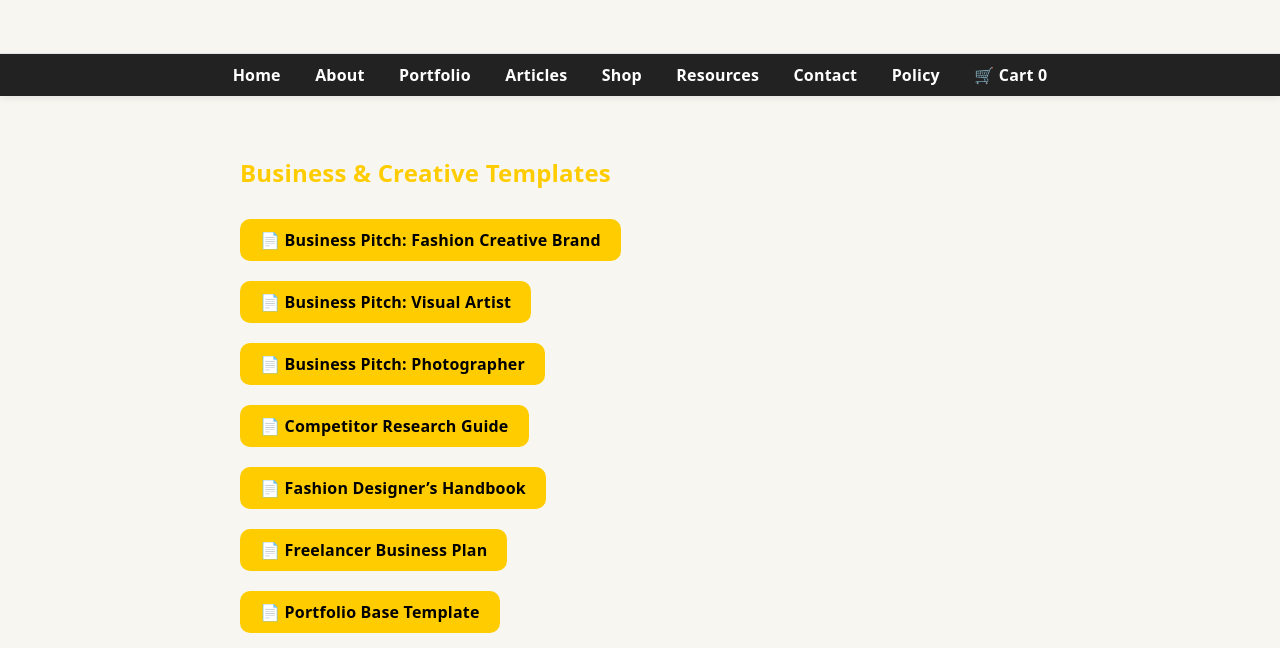
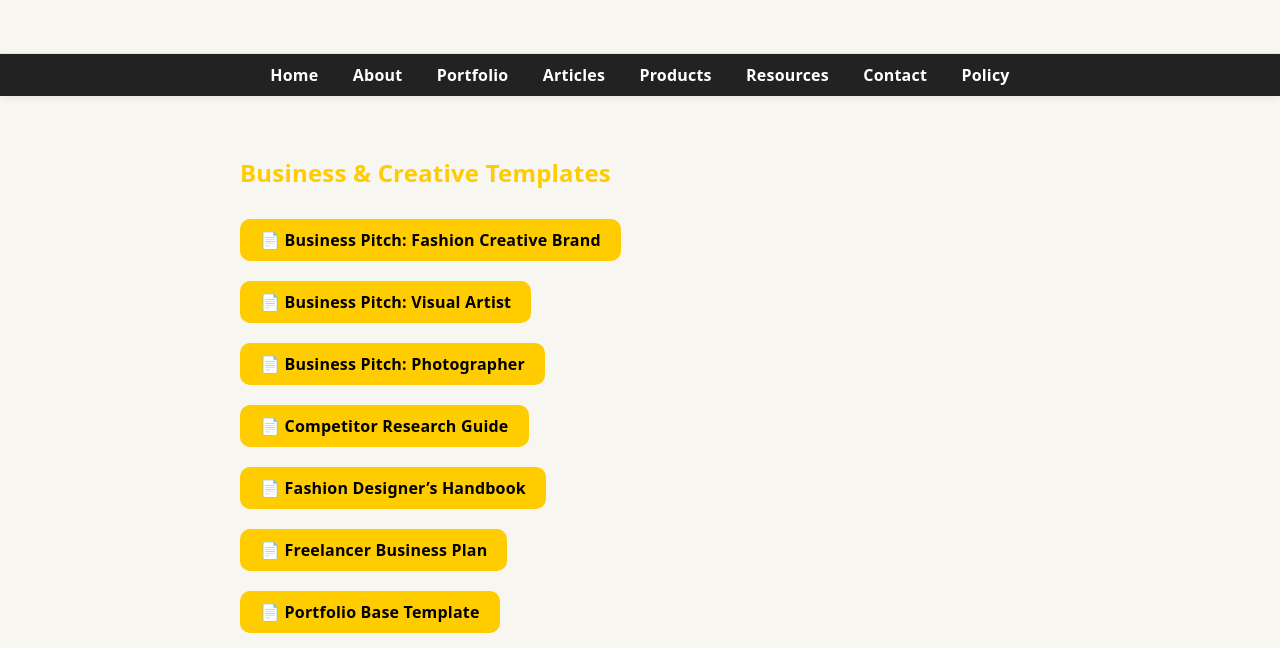
Before and after one commit to HavanaMi/Innovate-Generation, a website: page resources.html in a window 1280 px wide. Shown: the part 152-800 px from the top of the page. Drawn offline with Linux system fonts and the light colour scheme.

Commit message:
Update navigation to non-transactional Products gallery

```diff
--- a/resources.html
+++ b/resources.html
@@ -87,11 +87,10 @@
     <a href="about.html">About</a>
     <a href="portfolio.html">Portfolio</a>
     <a href="articles.html">Articles</a>
-    <a href="shop.html">Shop</a>
+    <a href="shop.html">Products</a>
     <a href="resources.html">Resources</a>
     <a href="contact.html">Contact</a>
     <a href="policy.html">Policy</a>
-    <a href="cart.html" aria-label="Cart">🛒 Cart <span id="cart-count" class="cart-pill">0</span></a>
   </nav>
 
 <section>
```
